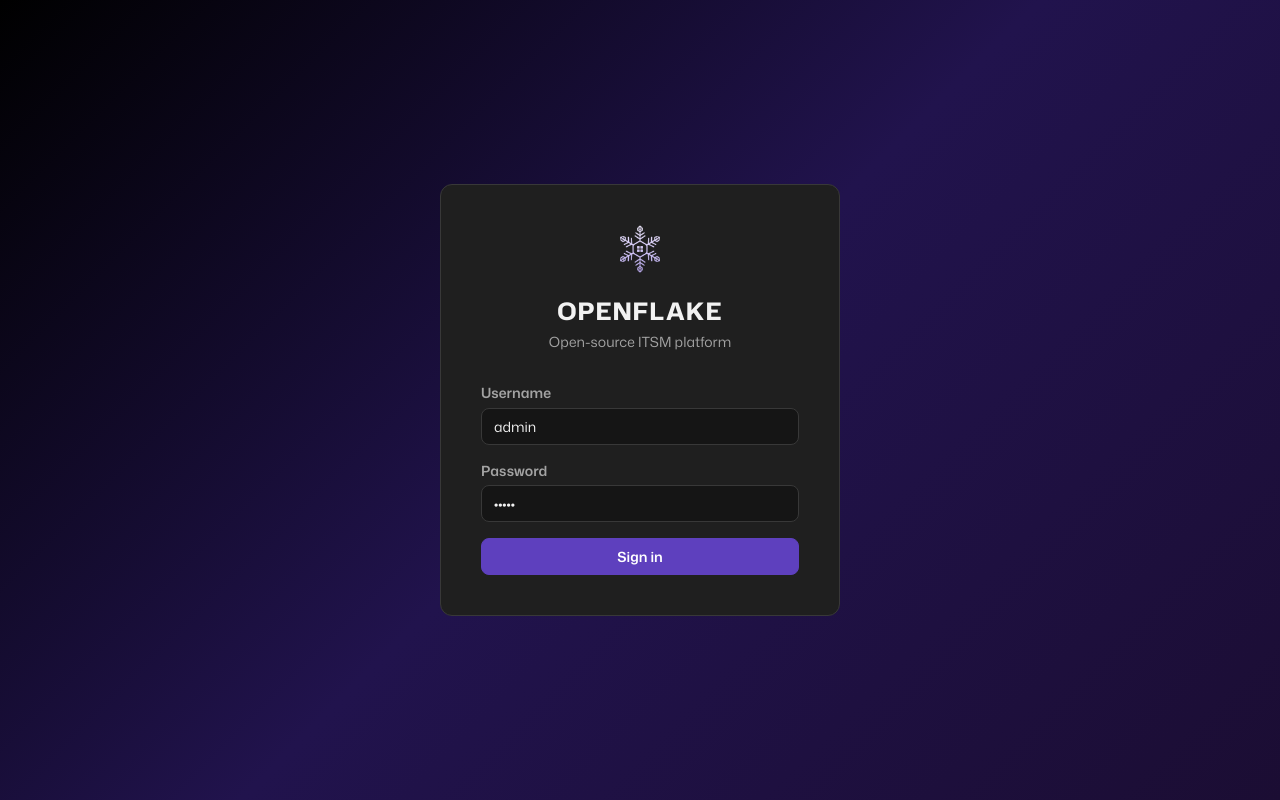
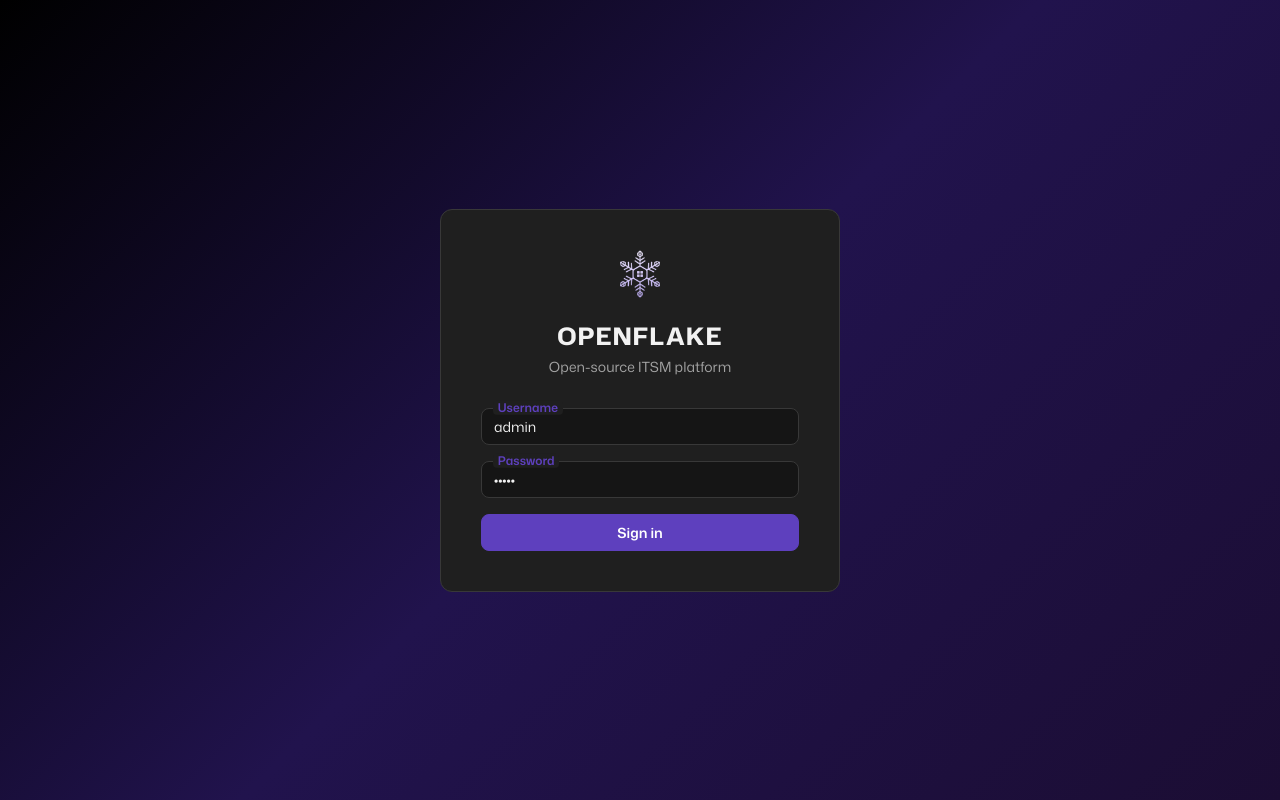
Before and after one commit to zjleblanc/open-flake, a React (Vite) app in the folder frontend/: page /login in a window 1280 px wide. Built offline with nearby package versions, Linux system fonts and the light colour scheme.

Commit message:
Add opt-in floating labels for inputs and selects

```diff
--- /dev/null
+++ b/frontend/src/components/FloatingLabelField.tsx
@@ -0,0 +1,98 @@
+import { useState, type ChangeEvent, type ReactNode } from 'react';
+import { FieldTooltip } from './FieldTooltip';
+
+interface FloatingLabelFieldProps {
+  id: string;
+  label: string;
+  value: string;
+  onChange: (value: string) => void;
+  type?: string;
+  multiline?: boolean;
+  rows?: number;
+  disabled?: boolean;
+  readOnly?: boolean;
+  required?: boolean;
+  tooltip?: ReactNode;
+  tooltipAriaLabel?: string;
+  autoComplete?: string;
+  className?: string;
+}
+
+/**
+ * Opt-in alternative to the standard `.form-group` + `<label>` pattern: the
+ * label rests inside the control like a placeholder when empty/unfocused,
+ * then floats up to sit centered on the top border, left-aligned, when the
+ * field is focused or has a value. Not required app-wide -- use it per field
+ * where the floating style is wanted.
+ */
+export function FloatingLabelField({
+  id,
+  label,
+  value,
+  onChange,
+  type = 'text',
+  multiline = false,
+  rows = 3,
+  disabled = false,
+  readOnly = false,
+  required = false,
+  tooltip,
+  tooltipAriaLabel,
+  autoComplete,
+  className,
+}: FloatingLabelFieldProps) {
+  const [isFocused, setIsFocused] = useState(false);
+  const isActive = isFocused || value.length > 0;
+
+  function handleChange(event: ChangeEvent<HTMLInputElement | HTMLTextAreaElement>) {
+    onChange(event.target.value);
+  }
+
+  const wrapperClassName = [
+    'floating-field',
+    isActive ? 'floating-field--active' : '',
+    multiline ? 'floating-field--multiline' : '',
+    disabled ? 'floating-field--disabled' : '',
+    className || '',
+  ]
+    .filter(Boolean)
+    .join(' ');
+
+  return (
+    <div className={wrapperClassName}>
+      {multiline ? (
+        <textarea
+          id={id}
+          rows={rows}
+          value={value}
+          disabled={disabled}
+          readOnly={readOnly}
+          onChange={handleChange}
+          onFocus={() => setIsFocused(true)}
+          onBlur={() => setIsFocused(false)}
+        />
+      ) : (
+        <input
+          id={id}
+          type={type}
+          value={value}
+          disabled={disabled}
+          readOnly={readOnly}
+          autoComplete={autoComplete}
+          onChange={handleChange}
+          onFocus={() => setIsFocused(true)}
+          onBlur={() => setIsFocused(false)}
+        />
+      )}
+      <span className="floating-field-label">
+        <label htmlFor={id}>
+          {label}
+          {required ? ' *' : ''}
+        </label>
+        {tooltip ? (
+          <FieldTooltip ariaLabel={tooltipAriaLabel ?? `${label} info`}>{tooltip}</FieldTooltip>
+        ) : null}
+      </span>
+    </div>
+  );
+}
--- a/frontend/src/components/OFSelect/OFSelect.tsx
+++ b/frontend/src/components/OFSelect/OFSelect.tsx
@@ -35,6 +35,13 @@ export interface OFSelectProps {
   id?: string;
   'aria-label'?: string;
   className?: string;
+  /**
+   * Opt-in floating label: rests inside the control like a placeholder when
+   * closed/empty, then floats up onto the top border when open or when a
+   * value is selected. When set, the `placeholder` prop is suppressed in the
+   * idle state so the two don't overlap.
+   */
+  floatingLabel?: string;
 }
 
 function toArray(value: string | string[] | undefined): string[] {
@@ -56,6 +63,7 @@ export function OFSelect({
   autocomplete = false,
   id,
   className,
+  floatingLabel,
   ...rest
 }: OFSelectProps) {
   const generatedId = useId();
@@ -238,6 +246,8 @@ export function OFSelect({
       : undefined;
 
   const singleLabel = !multiple ? (selectedOptions[0]?.label ?? '') : '';
+  const labelActive = isOpen || selectedValues.length > 0;
+  const idlePlaceholder = floatingLabel ? '' : placeholder;
 
   function renderTags() {
     if (selectedOptions.length === 0) return null;
@@ -306,7 +316,7 @@ export function OFSelect({
             aria-label={ariaLabel}
             className="of-select-input"
             disabled={disabled}
-            placeholder={multiple && selectedOptions.length > 0 ? '' : placeholder}
+            placeholder={multiple && selectedOptions.length > 0 ? '' : idlePlaceholder}
             value={isOpen ? query : multiple ? '' : singleLabel}
             onFocus={handleInputFocus}
             onClick={openDropdown}
@@ -315,12 +325,20 @@ export function OFSelect({
           />
         ) : !multiple || selectedOptions.length === 0 ? (
           <span className={`of-select-value${singleLabel ? '' : ' of-select-placeholder'}`}>
-            {singleLabel || placeholder}
+            {singleLabel || idlePlaceholder}
           </span>
         ) : null}
 
         {!autocomplete ? <span className="of-select-chevron" aria-hidden="true" /> : null}
       </div>
+
+      {floatingLabel ? (
+        <span
+          className={`of-select-floating-label${labelActive ? ' of-select-floating-label--active' : ''}`}
+        >
+          {floatingLabel}
+        </span>
+      ) : null}
 
       {isOpen && position ? (
         <Portal>
--- a/frontend/src/pages/CatalogBrowsePage.tsx
+++ b/frontend/src/pages/CatalogBrowsePage.tsx
@@ -9,6 +9,7 @@ import { DeleteIcon, EditIcon } from '../components/DetailIcons';
 import { ToggleSwitch } from '../components/DetailFieldControls';
 import { ConfirmDialog } from '../components/ConfirmDialog';
 import { OFSelect } from '../components/OFSelect';
+import { FloatingLabelField } from '../components/FloatingLabelField';
 import {
   buildCatalogCategoryTree,
   UNCATEGORIZED_ID,
@@ -63,19 +64,19 @@ function CatalogSearchBar({
 }) {
   return (
     <div className="catalog-search-bar">
-      <input
+      <FloatingLabelField
+        id="catalog-search"
+        label="Search by name"
         type="search"
         value={searchText}
-        onChange={(event) => onSearchTextChange(event.target.value)}
-        placeholder="Search services by name…"
-        aria-label="Search services by name"
+        onChange={onSearchTextChange}
         className="catalog-search-input"
       />
       <OFSelect
         multiple
         className="catalog-filter-select"
+        floatingLabel="Category"
         aria-label="Filter by category"
-        placeholder="All categories"
         value={category}
         onChange={(value) => onCategoryChange(value as string[])}
         options={categoryOptions.map((option) => ({ value: option, label: option }))}
@@ -83,8 +84,8 @@ function CatalogSearchBar({
       <OFSelect
         multiple
         className="catalog-filter-select"
+        floatingLabel="Subcategory"
         aria-label="Filter by subcategory"
-        placeholder="All subcategories"
         value={subcategory}
         onChange={(value) => onSubcategoryChange(value as string[])}
         disabled={subcategoryOptions.length === 0}
--- a/frontend/src/pages/CatalogPages.css
+++ b/frontend/src/pages/CatalogPages.css
@@ -29,6 +29,12 @@
 .catalog-search-input {
   flex: 1 1 14rem;
   min-width: 10rem;
+}
+
+.catalog-search-bar .catalog-search-input {
+  /* Overrides .floating-field's form-stack margin so it doesn't throw off
+     align-items: center against the filter selects in this inline bar. */
+  margin-bottom: 0;
 }
 
 .catalog-search-bar .catalog-filter-select {
--- a/frontend/src/pages/CatalogWebhooksPage.tsx
+++ b/frontend/src/pages/CatalogWebhooksPage.tsx
@@ -329,9 +329,9 @@ export function CatalogWebhooksPage() {
               />
             </div>
             <div className="form-group">
-              <label htmlFor="wh-method">Method</label>
               <OFSelect
                 id="wh-method"
+                floatingLabel="Method"
                 value={form.method}
                 onChange={(value) => setForm({ ...form, method: value as string })}
                 options={[
--- a/frontend/src/pages/LoginPage.tsx
+++ b/frontend/src/pages/LoginPage.tsx
@@ -2,6 +2,7 @@ import { useState } from 'react';
 import { useNavigate } from 'react-router-dom';
 import { api, setToken } from '../api/client';
 import { useAuth } from '../auth/AuthContext';
+import { FloatingLabelField } from '../components/FloatingLabelField';
 import openFlakeSm from '../assets/images/open_flake_sm.png';
 import '../components/Layout.css';
 
@@ -38,25 +39,21 @@ export function LoginPage() {
           <p className="text-muted text-sm">Open-source ITSM platform</p>
         </div>
         <form onSubmit={handleSubmit}>
-          <div className="form-group">
-            <label htmlFor="username">Username</label>
-            <input
+          <FloatingLabelField
             id="username"
+            label="Username"
             value={username}
-              onChange={(e) => setUsername(e.target.value)}
+            onChange={setUsername}
             autoComplete="username"
           />
-          </div>
-          <div className="form-group">
-            <label htmlFor="password">Password</label>
-            <input
+          <FloatingLabelField
             id="password"
+            label="Password"
             type="password"
             value={password}
-              onChange={(e) => setPassword(e.target.value)}
+            onChange={setPassword}
             autoComplete="current-password"
           />
-          </div>
           {error && <p className="error">{error}</p>}
           <button
             type="submit"
--- a/frontend/src/theme/global.css
+++ b/frontend/src/theme/global.css
@@ -505,6 +505,66 @@ tr:hover td {
   color: var(--of-text-muted);
 }
 
+/* Opt-in floating-label variant: use <FloatingLabelField> instead of
+   .form-group + <label> where this style is wanted. Not a default. */
+.floating-field {
+  position: relative;
+  margin-bottom: var(--of-density-form-group-margin);
+}
+
+.floating-field input,
+.floating-field textarea {
+  width: 100%;
+}
+
+.floating-field-label {
+  position: absolute;
+  top: 50%;
+  left: var(--of-density-input-padding-x);
+  transform: translateY(-50%);
+  display: inline-flex;
+  align-items: center;
+  gap: 0.4rem;
+  max-width: calc(100% - 2 * var(--of-density-input-padding-x));
+  padding: 0 0.3rem;
+  color: var(--of-text-muted);
+  font-family: var(--of-font-ui);
+  font-size: 0.875rem;
+  font-weight: 600;
+  line-height: 1.2;
+  pointer-events: none;
+  border-radius: 4px;
+  white-space: nowrap;
+  overflow: hidden;
+  text-overflow: ellipsis;
+  transition:
+    top 0.15s ease,
+    font-size 0.15s ease,
+    color 0.15s ease,
+    background-color 0.15s ease;
+}
+
+.floating-field-label .field-tooltip-trigger {
+  pointer-events: auto;
+}
+
+.floating-field--multiline .floating-field-label {
+  top: 0.7rem;
+  transform: none;
+}
+
+.floating-field--active .floating-field-label {
+  top: 0;
+  transform: translateY(-50%);
+  font-size: 0.75rem;
+  color: var(--of-primary);
+  background: var(--of-surface);
+}
+
+.floating-field--disabled .floating-field-label {
+  opacity: 0.6;
+}
+
 .error {
   color: var(--of-danger);
   font-size: 0.875rem;
```
Also changed, not shown: frontend/src/components/OFSelect/OFSelect.css (+49 -0 lines), 2 other files (tests, documents, lock files or other folders). Lines whose indentation alone changed are shown as unchanged.
